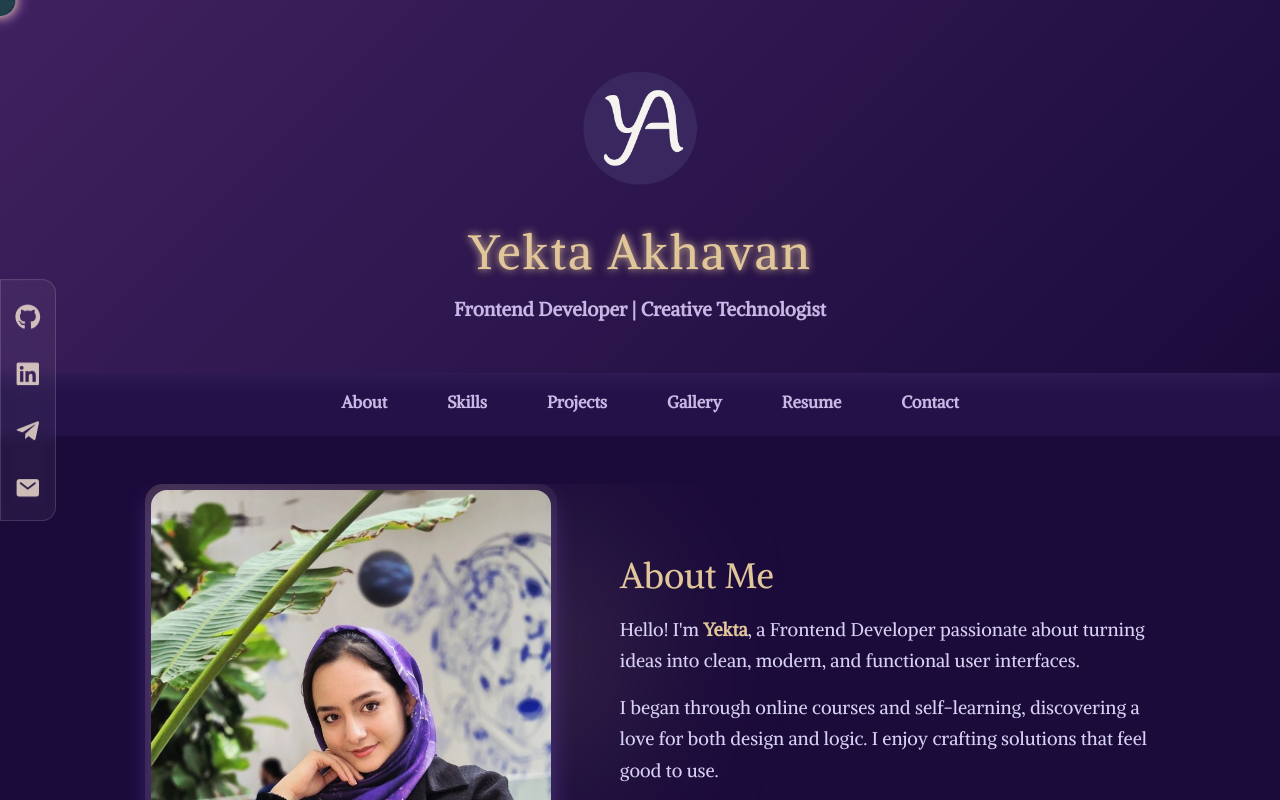
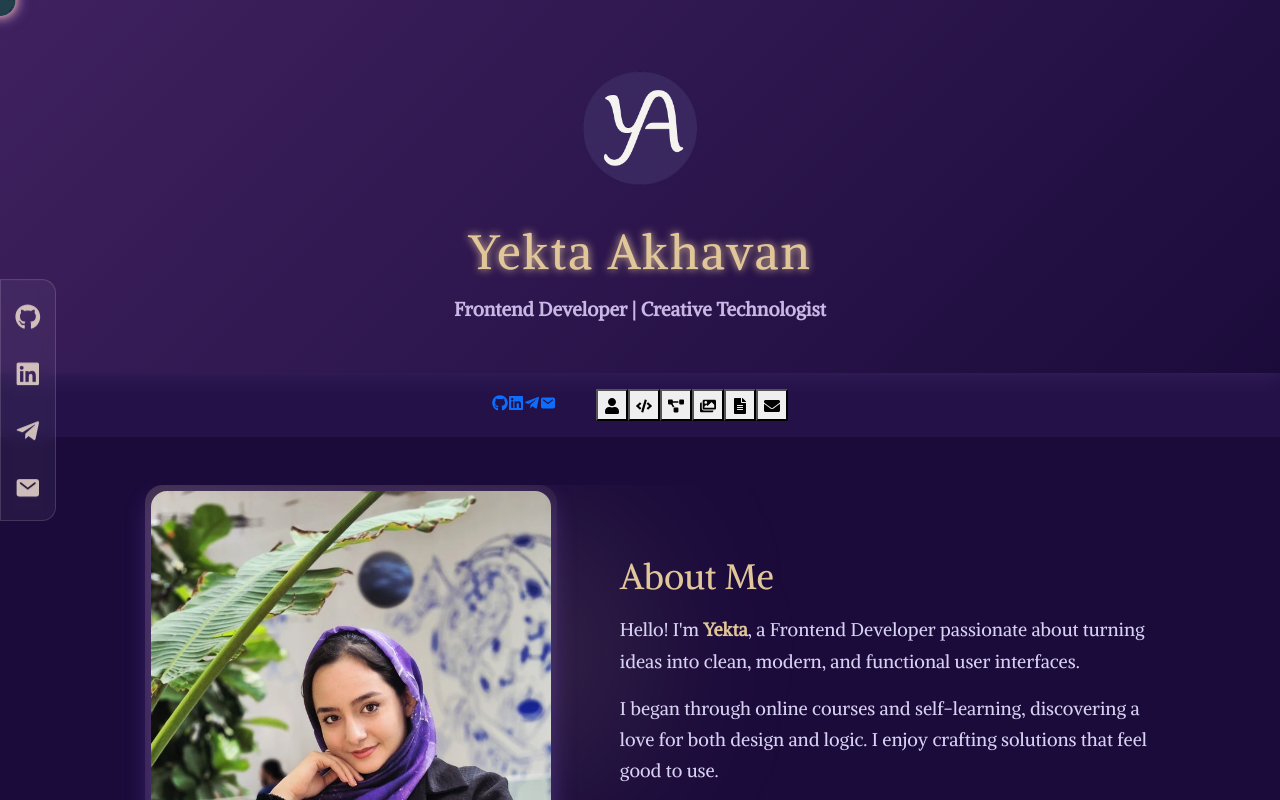
Before and after one commit to yektaakhavan/My-Portfolio, a React (Vite) app: page / in a window 1280 px wide. Shown: the top 800 px of the page. Built offline with nearby package versions, Linux system fonts and the light colour scheme.

Commit message:
update mobile nav

```diff
--- a/src/Component/Navbar/MyNavbar.jsx
+++ b/src/Component/Navbar/MyNavbar.jsx
@@ -15,33 +15,8 @@ import {
 import { IoMail } from "react-icons/io5";
 
 function MyNavbar() {
-  const [activeSection, setActiveSection] = useState("about");
-  const [scrolled, setScrolled] = useState(false);
+  const [activeSection, setActiveSection] = useState("");
   const [showOffcanvas, setShowOffcanvas] = useState(false);
-
-  useEffect(() => {
-    const handleScroll = () => {
-      setScrolled(window.scrollY > 10);
-
-      const sections = document.querySelectorAll("main section");
-      let current = "";
-
-      sections.forEach((section) => {
-        const sectionTop = section.offsetTop - 120;
-        if (window.scrollY >= sectionTop) current = section.getAttribute("id");
-      });
-
-      setActiveSection(current);
-    };
-
-    window.addEventListener("scroll", handleScroll);
-    return () => window.removeEventListener("scroll", handleScroll);
-  }, []);
-
-  const scrollToSection = (id) => {
-    const el = document.getElementById(id);
-    if (el) el.scrollIntoView({ behavior: "smooth" });
-  };
 
   const sections = [
     { id: "about", icon: <FaUser /> },
@@ -53,67 +28,93 @@ function MyNavbar() {
   ];
 
   const socialLinks = [
-    {
-      icon: <FaGithub />,
-      url: "https://github.com/yektaakhavan",
-      label: "GitHub",
-    },
-    {
-      icon: <FaLinkedin />,
-      url: "https://linkedin.com/in/yekta-akhavan",
-      label: "LinkedIn",
-    },
-    {
-      icon: <FaTelegramPlane />,
-      url: "https://t.me/yektaa_akhavan",
-      label: "Telegram",
-    },
-    {
-      icon: <IoMail />,
-      url: "mailto:yekta.akhavan.dev@gmail.com",
-      label: "Email",
-    },
+    { icon: <FaGithub />, url: "https://github.com" },
+    { icon: <FaLinkedin />, url: "https://linkedin.com" },
+    { icon: <FaTelegramPlane />, url: "https://t.me" },
+    { icon: <IoMail />, url: "mailto:test@example.com" },
   ];
+
+  const scrollToSection = (id) => {
+    document.getElementById(id)?.scrollIntoView({ behavior: "smooth" });
+  };
+
+  useEffect(() => {
+    const handleScroll = () => {
+      let current = "";
+      sections.forEach(({ id }) => {
+        const el = document.getElementById(id);
+        if (el && window.scrollY >= el.offsetTop - 130) {
+          current = id;
+        }
+      });
+      setActiveSection(current);
+    };
+
+    window.addEventListener("scroll", handleScroll);
+    return () => window.removeEventListener("scroll", handleScroll);
+  }, []);
+
+  const isMobile = window.innerWidth < 768;
 
   return (
     <>
-      {/* Desktop Navigation */}
-      <nav className={`my-nav desktop-nav ${scrolled ? "scrolled" : ""}`}>
-        {sections.map(({ id, icon }) => (
-          <button
-            key={id}
-            className={`nav-link ${activeSection === id ? "active" : ""}`}
-            onClick={() => {
-              scrollToSection(id);
-              setShowOffcanvas(false);
-            }}
+      <nav className="my-nav">
+        {!isMobile && (
+          <div className="social-bar">
+            {socialLinks.map(({ icon, url }, i) => (
+              <a
+                key={i}
+                href={url}
+                target="_blank"
+                rel="noopener noreferrer"
+                className="social-icon"
               >
-            <span className="icon">{icon}</span>
-            {id.charAt(0).toUpperCase() + id.slice(1)}
-          </button>
+                {icon}
+              </a>
             ))}
-      </nav>
+          </div>
+        )}
 
-      {/* Mobile Navigation */}
-      <nav className={`my-nav mobile-nav ${scrolled ? "scrolled" : ""}`}>
+        {isMobile ? (
           <button
             className="hamburger-btn"
             onClick={() => setShowOffcanvas(true)}
           >
             <FaBars />
           </button>
+        ) : (
+          <div className="menu">
+            {sections.map(({ id, icon }) => (
+              <button
+                key={id}
+                className={`menu-link ${activeSection === id ? "active" : ""}`}
+                onClick={() => scrollToSection(id)}
+              >
+                {icon}
+              </button>
+            ))}
+          </div>
+        )}
       </nav>
 
-      {/* Offcanvas Menu */}
-      <div className={`offcanvas-menu ${showOffcanvas ? "active" : ""}`}>
+      {showOffcanvas && (
         <div
           className="offcanvas-overlay"
           onClick={() => setShowOffcanvas(false)}
-        ></div>
-        <div className="offcanvas-content">
-          <button className="close-btn" onClick={() => setShowOffcanvas(false)}>
-            &times;
+        >
+          <div
+            className="offcanvas-content"
+            onClick={(e) => e.stopPropagation()}
+          >
+            <div className="offcanvas-header">
+              <h3>Menu</h3>
+              <button
+                className="close-btn"
+                onClick={() => setShowOffcanvas(false)}
+              >
+                ✕
               </button>
+            </div>
 
             <div className="offcanvas-links">
               {sections.map(({ id, icon }) => (
@@ -122,7 +123,10 @@ function MyNavbar() {
                   className={`offcanvas-link ${
                     activeSection === id ? "active" : ""
                   }`}
-                onClick={() => scrollToSection(id)}
+                  onClick={() => {
+                    scrollToSection(id);
+                    setShowOffcanvas(false); // ✅ بسته‌شدن منو بعد از کلیک
+                  }}
                 >
                   <span className="icon">{icon}</span>
                   {id.charAt(0).toUpperCase() + id.slice(1)}
@@ -130,26 +134,22 @@ function MyNavbar() {
               ))}
             </div>
 
-          {/* Social Links in Mobile Menu */}
-          <div className="offcanvas-social">
-            <h4>Connect with me</h4>
-            <div className="social-links-mobile">
-              {socialLinks.map((social, index) => (
+            <div className="offcanvas-socials">
+              {socialLinks.map(({ icon, url }, i) => (
                 <a
-                  key={index}
-                  href={social.url}
+                  key={i}
+                  href={url}
                   target="_blank"
                   rel="noopener noreferrer"
-                  className="social-link-mobile"
+                  className="social-icon"
                 >
-                  {social.icon}
-                  <span>{social.label}</span>
+                  {icon}
                 </a>
               ))}
             </div>
           </div>
         </div>
-      </div>
+      )}
     </>
   );
 }
```
Lines whose indentation alone changed are shown as unchanged.
